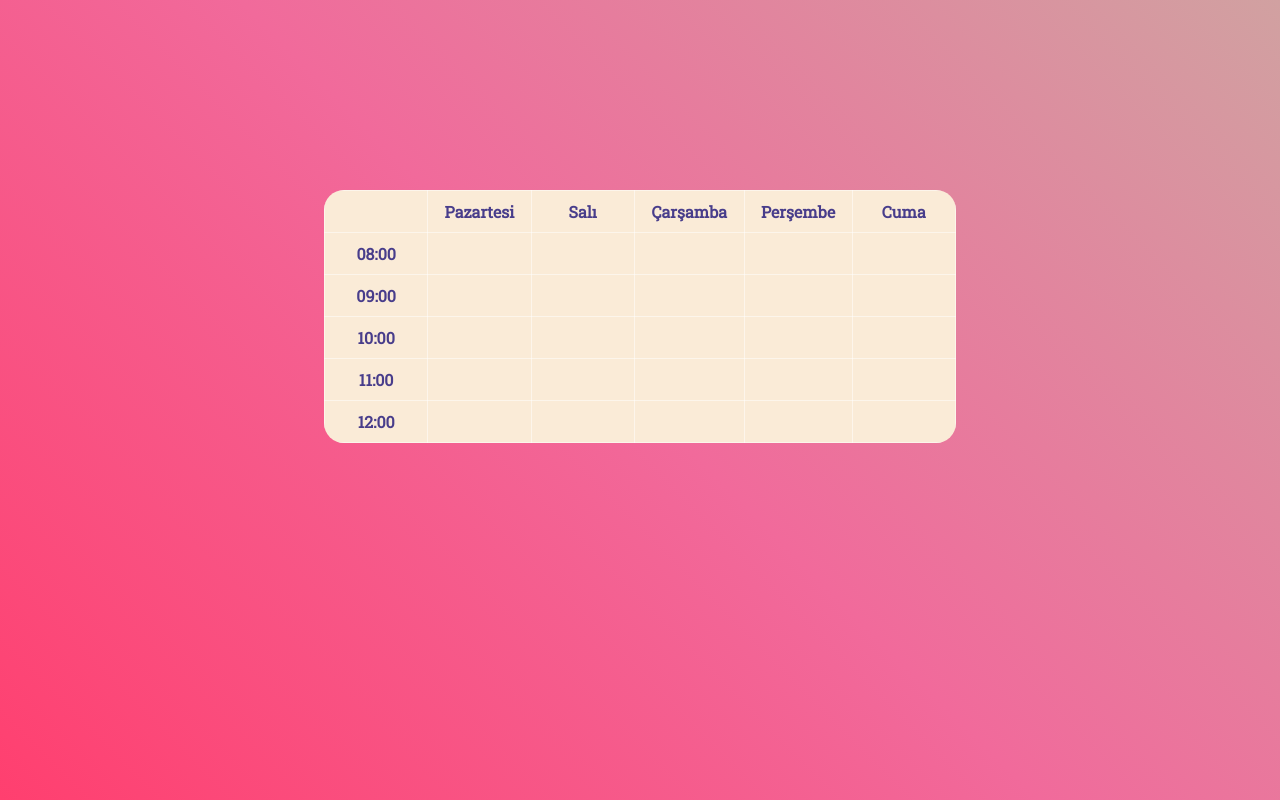
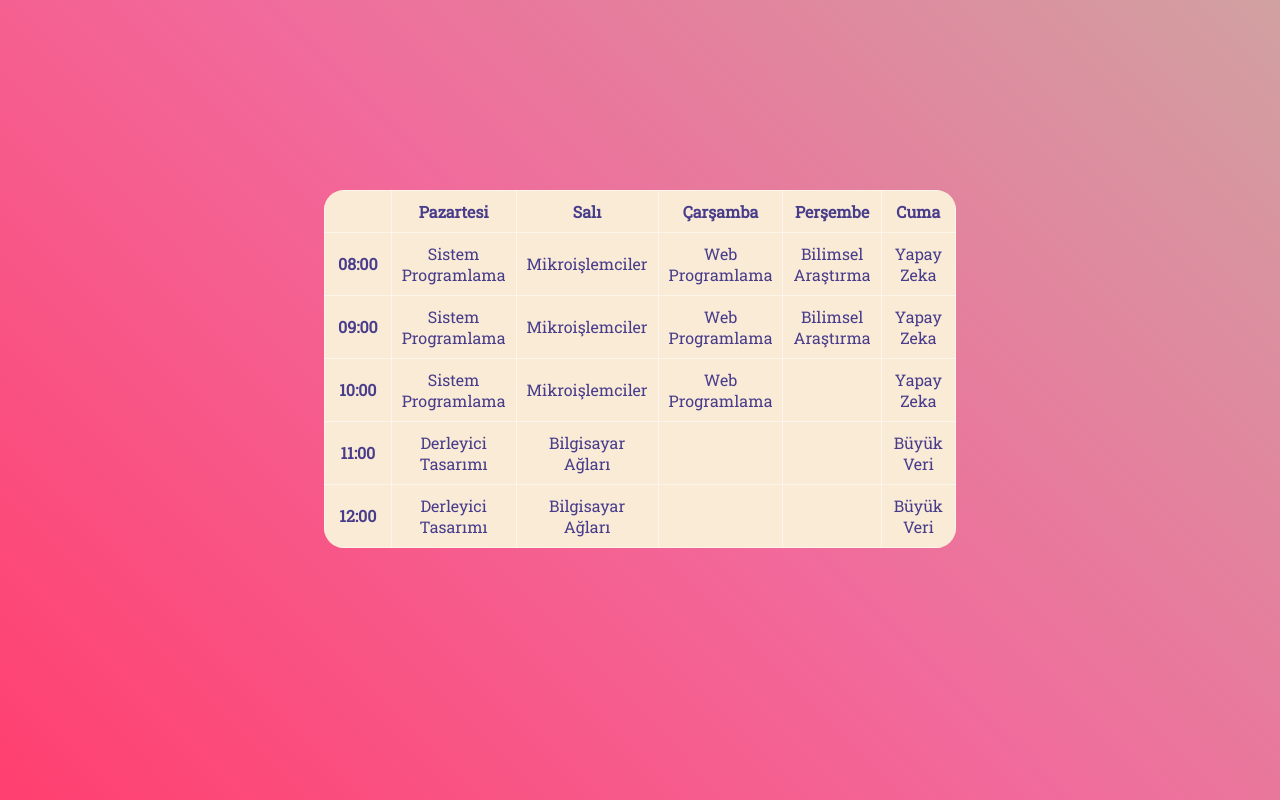
Before and after one commit to tugceed/hi-kod, a plain HTML site: page index.html in a window 1280 px wide. Drawn offline with Linux system fonts and the light colour scheme.

Commit message:
table ödevi

```diff
--- a/index.html
+++ b/index.html
@@ -24,43 +24,43 @@
             <tbody>
                 <tr>
                     <th scope="row">08:00</th>
-                    <td></td>
-                    <td></td>
-                    <td></td>
-                    <td></td>
-                    <td></td>
+                    <td>Sistem Programlama</td>
+                    <td>Mikroişlemciler</td>
+                    <td>Web Programlama</td>
+                    <td>Bilimsel Araştırma</td>
+                    <td>Yapay Zeka</td>
                 </tr>
                 <tr>
                     <th scope="row">09:00</th>
-                    <td></td>
-                    <td></td>
-                    <td></td>
-                    <td></td>
-                    <td></td>
+                    <td>Sistem Programlama</td>
+                    <td>Mikroişlemciler</td>
+                    <td>Web Programlama</td>
+                    <td>Bilimsel Araştırma</td>
+                    <td>Yapay Zeka</td>
                 </tr>
                 <tr>
                     <th scope="row">10:00</th>
+                    <td>Sistem Programlama</td>
+                    <td>Mikroişlemciler</td>
+                    <td>Web Programlama</td>
                     <td></td>
-                    <td></td>
-                    <td></td>
-                    <td></td>
-                    <td></td>
+                    <td>Yapay Zeka</td>
                 </tr>
                 <tr>
                     <th scope="row">11:00</th>
+                    <td>Derleyici Tasarımı</td>
+                    <td>Bilgisayar Ağları</td>
                     <td></td>
                     <td></td>
-                    <td></td>
-                    <td></td>
-                    <td></td>
+                    <td>Büyük Veri</td>
                 </tr>
                 <tr>
                     <th scope="row">12:00</th>
+                    <td>Derleyici Tasarımı</td>
+                    <td>Bilgisayar Ağları</td>
                     <td></td>
                     <td></td>
-                    <td></td>
-                    <td></td>
-                    <td></td>
+                    <td>Büyük Veri</td>
                 </tr>
             </tbody>
         </table>
```
